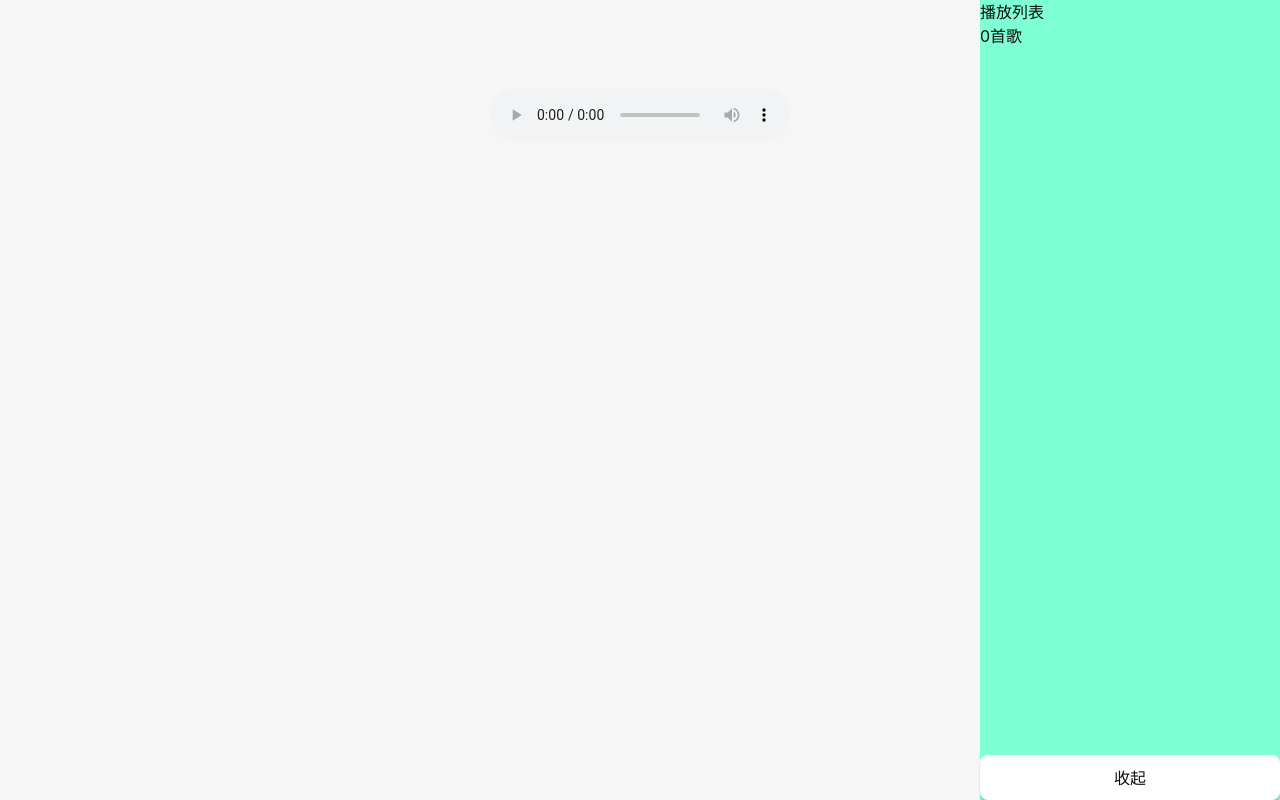
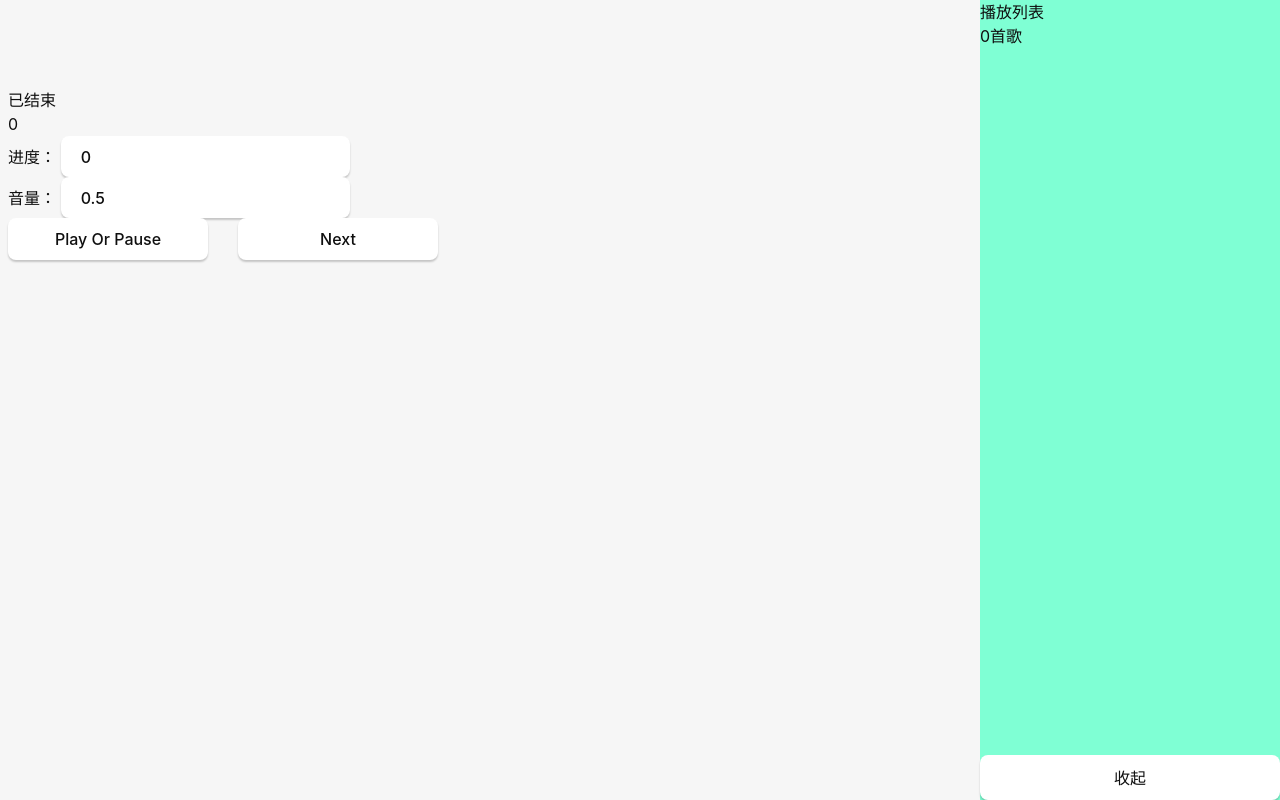
Before and after one commit to LasyIsLazy/Player, a Vue app in the folder app/player/: page / in a window 1280 px wide. Built offline with nearby package versions, Linux system fonts and the light colour scheme.

Commit message:
音乐控制

```diff
--- a/app/player/package.json
+++ b/app/player/package.json
@@ -10,6 +10,7 @@
   },
   "dependencies": {
     "@tauri-apps/api": "^1.2.0",
+    "howler": "^2.2.3",
     "music-service": "workspace:^1.0.0",
     "pinia": "^2.0.28",
     "vue": "^3.2.45",
@@ -17,6 +18,7 @@
   },
   "devDependencies": {
     "@tauri-apps/cli": "^1.2.2",
+    "@types/howler": "^2.2.7",
     "@types/node": "^18.7.10",
     "@vitejs/plugin-vue": "^4.0.0",
     "sass": "^1.57.0",
--- a/app/player/src/components/MusicControl.vue
+++ b/app/player/src/components/MusicControl.vue
@@ -18,10 +18,6 @@ init().then(async () => {
   console.log("storeSong", playerStore.song);
 });
 
-const handlePlay = () => {
-  playerStore.play();
-};
-
 const audio = ref<HTMLAudioElement>();
 watch(audio, (el) => {
   if (!el) {
@@ -29,15 +25,47 @@ watch(audio, (el) => {
   }
   el.volume = 0.5;
 });
+
+const handleProgress = (val: number) => {
+  console.log(val);
+  playerStore.seek(val);
+};
 </script>
 
 <template>
   <div class="music-control">
-    <audio
-      :src="playerStore.url"
-      controls
-      @play="handlePlay"
-      ref="audio"
-    ></audio>
+    <div>{{ playerStore.statusText }}</div>
+    <div>{{ playerStore.song?.songName }}</div>
+    <div>{{ playerStore.progress }}</div>
+    <div>
+      进度：
+      <input
+        type="number"
+        :value="playerStore.progress"
+        @change="e => handleProgress((e.target as any).value)"
+      />
+    </div>
+    <div>
+      音量：
+      <input
+        type="number"
+        :value="playerStore.volume"
+        @change="e => playerStore.setVolume((e.target as any).value)"
+      />
+    </div>
+    <div class="control">
+      <button @click="playerStore.switch">Play Or Pause</button>
+      <button @click="playerStore.next">Next</button>
+    </div>
   </div>
 </template>
+<style scoped lang="scss">
+.music-control {
+  text-align: left;
+}
+.control {
+  display: grid;
+  grid-template-columns: repeat(auto-fill, 200px);
+  gap: 30px;
+}
+</style>
--- a/app/player/src/stores/player.ts
+++ b/app/player/src/stores/player.ts
@@ -1,9 +1,12 @@
 import { MusicService } from "music-service";
 import { defineStore } from "pinia";
 import { useCollectionStore, Collection } from "./collection";
-
+import { Howl, Howler } from "howler";
+import { SongDetail } from "music-service/types/listen-url";
 interface Song {
   url: string;
+  songName: string;
+  raw: SongDetail;
 }
 enum PlayStatus {
   Stop,
@@ -15,8 +18,10 @@ const service = new MusicService();
 interface State {
   song: Song | null;
   status: PlayStatus;
+  progress: number;
   volume: number;
   collection: Collection | null;
+  sound: Howl | null;
 }
 
 export const usePlayerStore = defineStore({
@@ -24,8 +29,10 @@ export const usePlayerStore = defineStore({
   state: (): State => ({
     song: null,
     status: PlayStatus.Stop,
-    volume: 50,
+    progress: 0,
+    volume: 0.5,
     collection: null,
+    sound: null,
   }),
   actions: {
     async prepare(songId: string, collectionId?: number) {
@@ -58,13 +65,118 @@ export const usePlayerStore = defineStore({
         toneFlag: audioFormats.slice(-1)[0].formatType,
       });
       console.log("song detail", res);
-      this.song = res;
+      this.song = {
+        raw: res,
+        songName: res.song.songName,
+        url: res.url,
+      };
+      this.sound = new Howl({
+        src: res.url,
+        html5: true,
+        volume: this.volume,
+        onend: () => {
+          this.next();
+        },
+      });
       return res;
     },
     async play() {
+      if (!this.sound) {
+        return;
+      }
+      this.sound.play();
       console.log("play", this.song);
       this.status = PlayStatus.Playing;
       return this.song;
+    },
+
+    async pause() {
+      if (this.status !== PlayStatus.Playing) {
+        return;
+      }
+      this.sound?.pause();
+      this.status = PlayStatus.Paused;
+    },
+    async resume() {
+      if (this.status !== PlayStatus.Paused) {
+        return;
+      }
+      this.sound?.play();
+      this.status = PlayStatus.Playing;
+    },
+
+    async switch() {
+      if (!this.sound) {
+        return;
+      }
+      switch (this.status) {
+        case PlayStatus.Stop:
+          return this.play();
+
+        case PlayStatus.Playing:
+          return this.pause();
+
+        case PlayStatus.Paused:
+          return this.resume();
+
+        default:
+          break;
+      }
+    },
+
+    async stop() {
+      if (!this.sound) {
+        return;
+      }
+      console.log(`stop`, this.song);
+      this.sound.stop();
+      this.sound = null;
+      this.song = null;
+      this.progress = 0;
+    },
+
+    async seek(progress: number) {
+      if (progress > 1) {
+        progress = 1;
+      }
+      if (progress < 0) {
+        progress = 0;
+      }
+      if (!this.sound) {
+        return;
+      }
+      const duration = this.sound.duration();
+      this.sound.seek(duration * progress);
+      this.progress = progress;
+    },
+    async setVolume(volume: number) {
+      this.volume = volume;
+      if (!this.sound) {
+        return;
+      }
+      this.sound.volume(volume);
+    },
+
+    getRandomSong() {
+      if (!this.collection?.list.length) {
+        return;
+      }
+      const song =
+        this.collection.list[
+          Math.floor(Math.random() * this.collection.list.length)
+        ];
+      return song;
+    },
+
+    async next() {
+      const song = this.getRandomSong();
+      if (!song) {
+        return;
+      }
+      await this.stop();
+      await this.prepare(song.songId);
+      await this.play();
+      return song;
     },
   },
   getters: {
@@ -72,5 +184,13 @@ export const usePlayerStore = defineStore({
       console.log("getter");
       return state.song?.url ?? "";
     },
+    statusText(state) {
+      const textMap: Record<PlayStatus, string> = {
+        [PlayStatus.Paused]: "已暂停",
+        [PlayStatus.Playing]: "播放中",
+        [PlayStatus.Stop]: "已结束",
+      };
+      return textMap[state.status];
+    },
   },
 });
```
Also changed, not shown: 1 other file (tests, documents, lock files or other folders).
